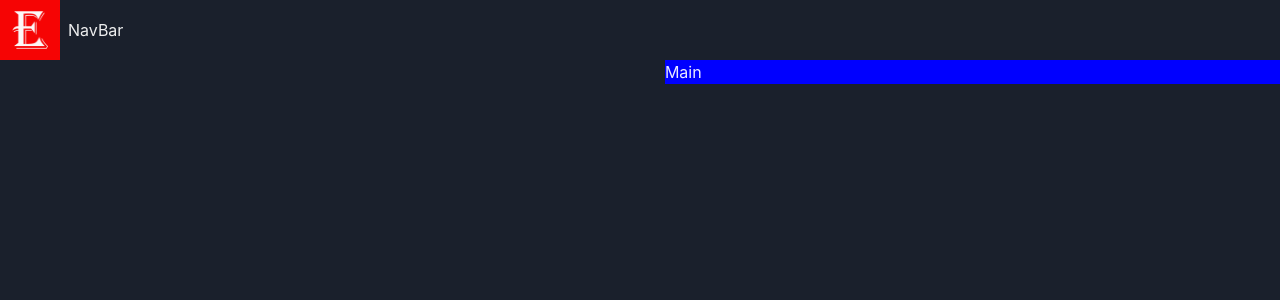
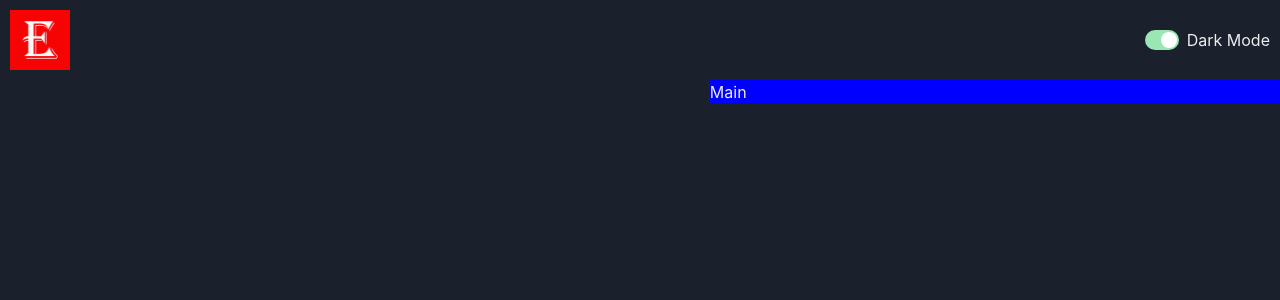
Before and after one commit to moemoetunark/gamehub, a React (Vite) app: page / in a window 1280 px wide. Shown: the top 300 px of the page. Built offline with nearby package versions, Linux system fonts and the light colour scheme.

Commit message:
ColorModeSwitch

```diff
--- /dev/null
+++ b/src/components/ColorModeSwitch.tsx
@@ -0,0 +1,14 @@
+import { HStack, Switch, Text, useColorMode } from '@chakra-ui/react'
+import React from 'react'
+
+export const ColorModeSwitch = () => {
+
+    const {toggleColorMode, colorMode} = useColorMode();
+  return (
+    <HStack>
+        <Switch colorScheme='green' isChecked={colorMode==='dark'} onChange={toggleColorMode}/>
+
+        <Text> Dark Mode</Text>
+    </HStack>
+  )
+}
--- a/src/components/NavBar.tsx
+++ b/src/components/NavBar.tsx
@@ -1,12 +1,12 @@
-import { HStack, Image, Text } from '@chakra-ui/react'
-import React from 'react'
+import { HStack, Image } from '@chakra-ui/react'
 import logo from '../assets/icon.png'
+import { ColorModeSwitch } from './ColorModeSwitch'
 
 export const NavBar = () => {
   return (
-    <HStack>
+    <HStack justifyContent='space-between' padding='10px'>
         <Image src={logo} boxSize='60px'/>
-        <Text>NavBar</Text>
+        <ColorModeSwitch/>
     </HStack>
   )
 }
```
